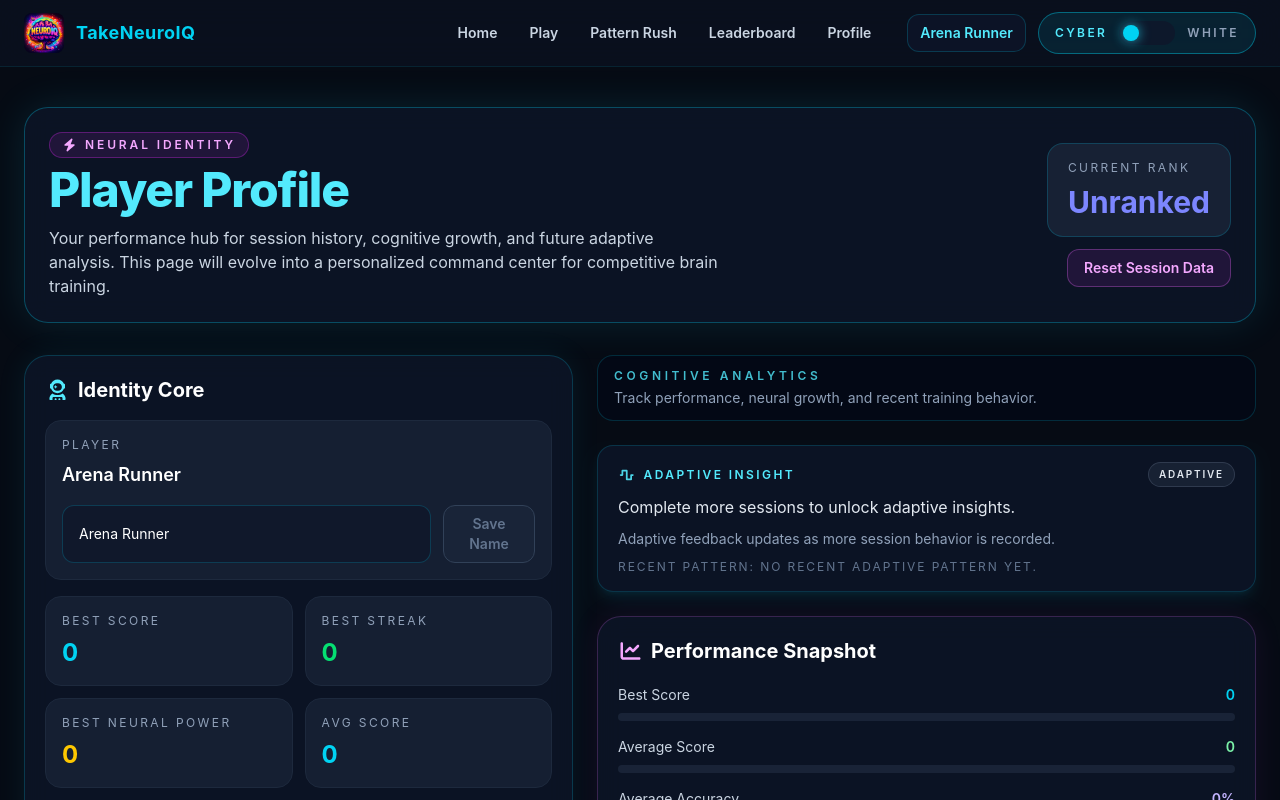
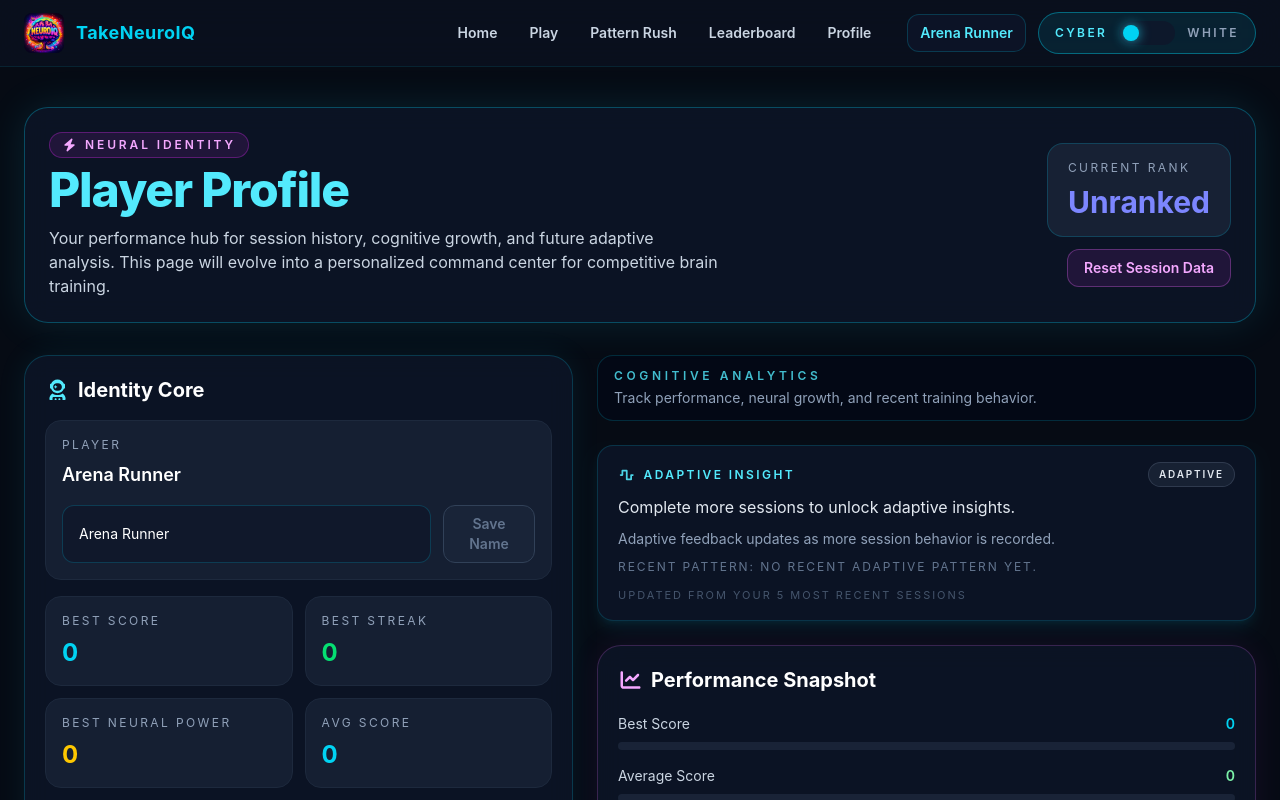
Before and after one commit to Breedlove-Jason/takeneuroiq, a React (Vite) app: page /profile in a window 1280 px wide. Shown: the top 800 px of the page. Built offline with nearby package versions, Linux system fonts and the light colour scheme.

Commit message:
Enhance ProfilePage insights: add notification for recent session updates to improve user awareness

```diff
--- a/src/pages/ProfilePage.jsx
+++ b/src/pages/ProfilePage.jsx
@@ -570,6 +570,9 @@ function ProfilePage() {
                     {adaptiveTensionInsight.text}
                   </p>
                 )}
+                <p className="pt-1 text-[10px] uppercase tracking-[0.18em] text-slate-600 md:text-[11px]">
+                  Updated from your 5 most recent sessions
+                </p>
               </div>{' '}
             </div>
 
```
